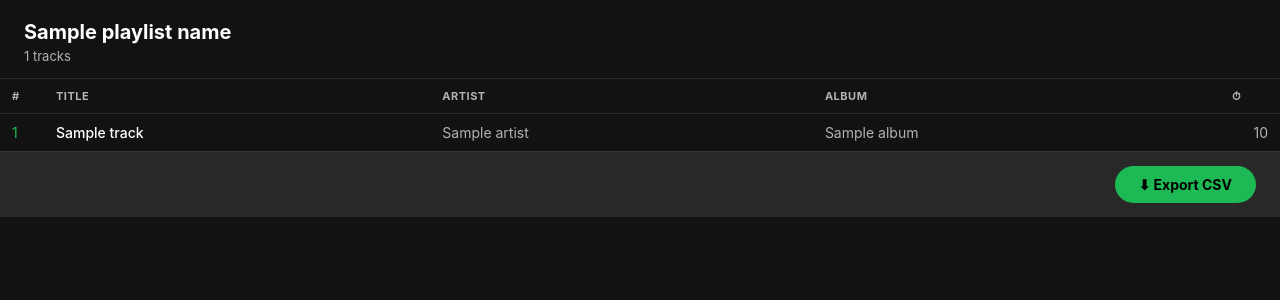
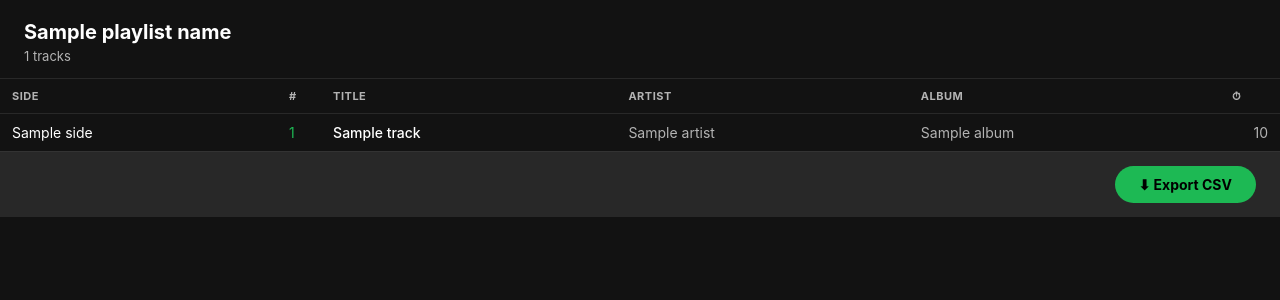
Before and after one commit to jon6528/spotify-setlist-exporter, a FastAPI app: template app/templates/playlist.html in a window 1280 px wide. Shown: the part 56-356 px from the top of the page. Run offline with FastAPI, Linux system fonts and the light colour scheme; the template is opened without the code that fills it: most values are stand-ins (such as "Sample title", 1, 10 or a date in 2020).

Commit message:
feat: add Side column as first column in playlist table

```diff
--- a/app/templates/playlist.html
+++ b/app/templates/playlist.html
@@ -16,6 +16,7 @@
 <table class="track-table">
   <thead>
     <tr>
+      <th class="track-side">Side</th>
       <th class="track-num">#</th>
       <th>Title</th>
       <th>Artist</th>
@@ -26,6 +27,7 @@
   <tbody>
   {% for t in tracks %}
   <tr>
+    <td class="track-side">{{ t.side or '' }}</td>
     <td class="track-num">{{ t.track_number }}</td>
     <td class="track-name">{{ t.name }}</td>
     <td class="track-artist">{{ t.artist }}</td>
```
